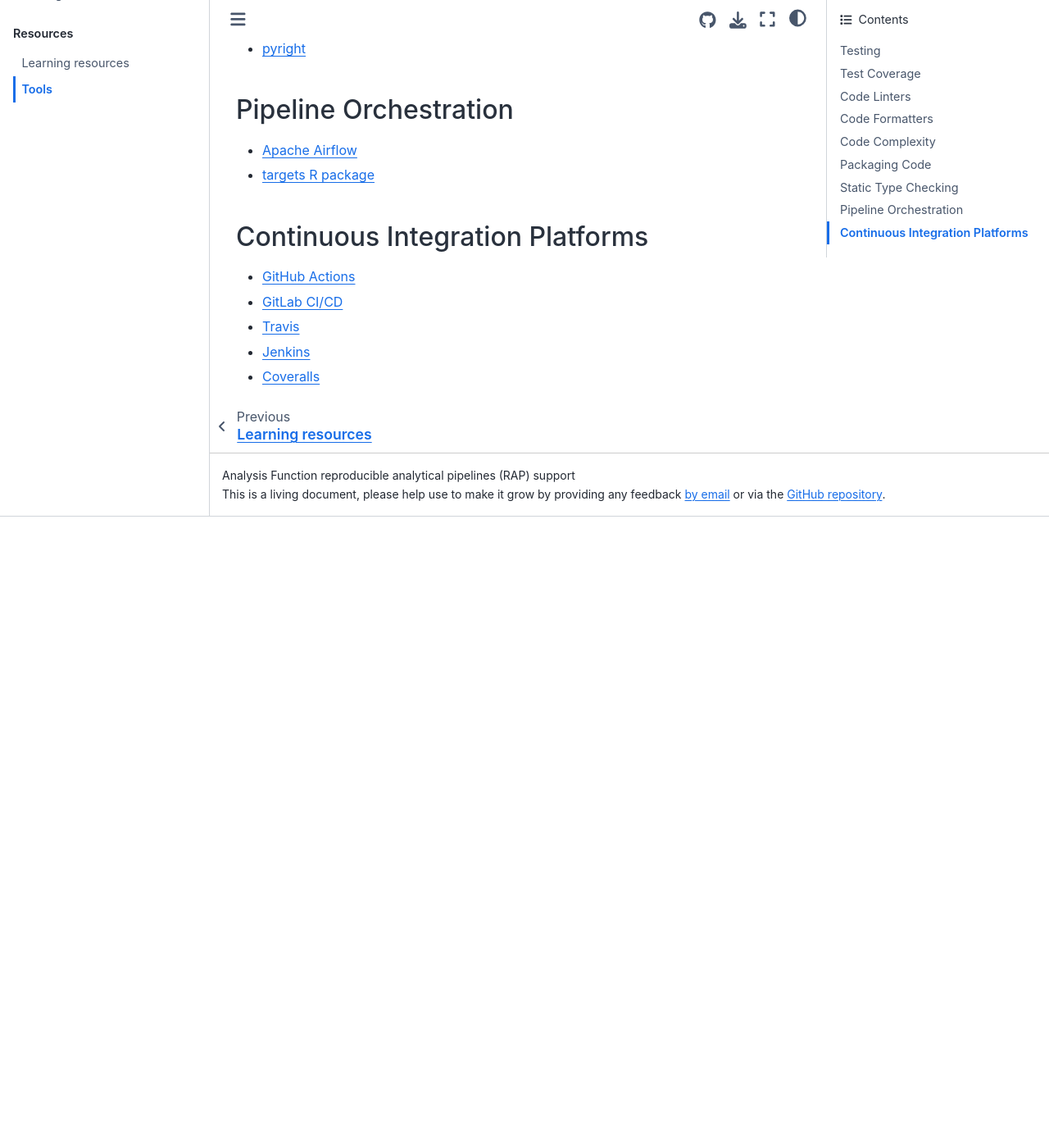
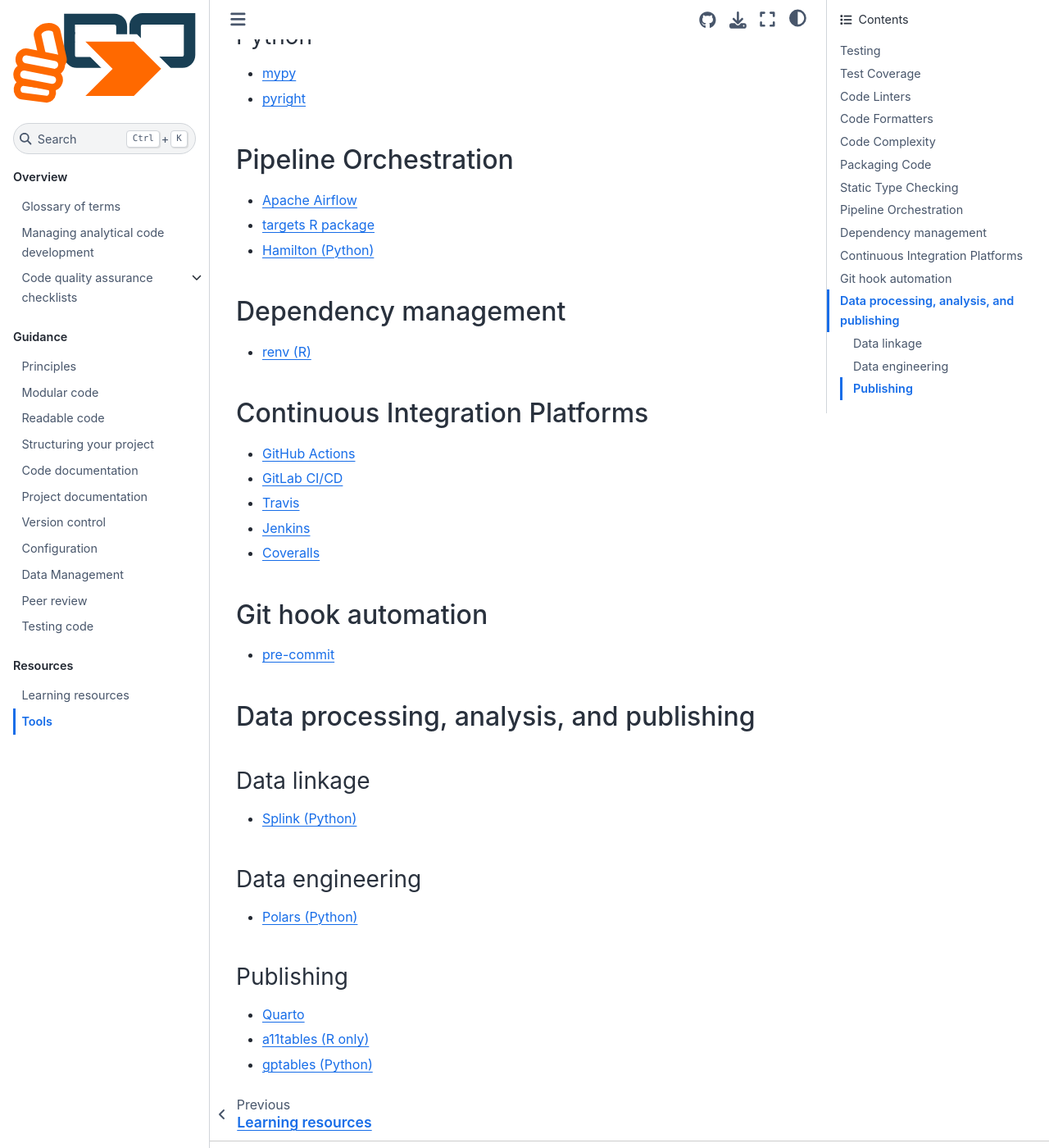
Before and after one commit to best-practice-and-impact/qa-of-code-guidance, a Jupyter Book: the page built from book/tools.md, in a window 1280 px wide and 1400 px high, scrolled down 2685 px. Shown: the whole window at 82% size. Built offline with Jupyter Book 1.0.4 settings and Sphinx 7.4.7 and the Sphinx Book theme 1.1.4, drawn with Linux system fonts in a browser that asks for light colours; before the commit the page ends 3315 px from its top, so only the background shows below that; some of the changed text lies outside the part shown.

Commit message:
Update tools page (#118)
* add new tools to tools page

* add additional tools to tools page

* Update book/tools.md

Co-authored-by: David Foster <31405412+foster999@users.noreply.github.com>

* add subheading for git hook automation

---------

Co-authored-by: David Foster <31405412+foster999@users.noreply.github.com>

```diff
--- a/book/tools.md
+++ b/book/tools.md
@@ -88,11 +90,15 @@
 * [mypy](https://mypy.readthedocs.io/en/stable/)
 * [pyright](https://github.com/microsoft/pyright)
 
-
 ## Pipeline Orchestration
 
 * [Apache Airflow](https://airflow.apache.org/)
 * [targets R package](https://wlandau.github.io/targets-manual/)
+* [Hamilton (Python)](https://hamilton-docs.gitbook.io/docs/)
+
+## Dependency management
+
+* [renv (R)](https://rstudio.github.io/renv/articles/renv.html)
 
 ## Continuous Integration Platforms
 
@@ -101,3 +107,23 @@
 * [Travis](https://travis-ci.org/)
 * [Jenkins](https://www.jenkins.io/)
 * [Coveralls](https://coveralls.io/)
+
+## Git hook automation
+
+* [pre-commit](https://pre-commit.com/)
+
+## Data processing, analysis, and publishing
+
+### Data linkage
+
+* [Splink (Python)](https://www.gov.uk/government/publications/joined-up-data-in-government-the-future-of-data-linking-methods/splink-mojs-open-source-library-for-probabilistic-record-linkage-at-scale#introduction)
+
+### Data engineering
+
+* [Polars (Python)](https://www.pola.rs/)
+
+### Publishing
+
+* [Quarto](https://quarto.org/)
+* [a11tables (R only)](https://co-analysis.github.io/a11ytables/index.html)
+* [gptables (Python)](https://gptables.readthedocs.io/en/latest/index.html#)
```
Also changed, not shown: other parts of book/tools.md (+2 -0 lines).
